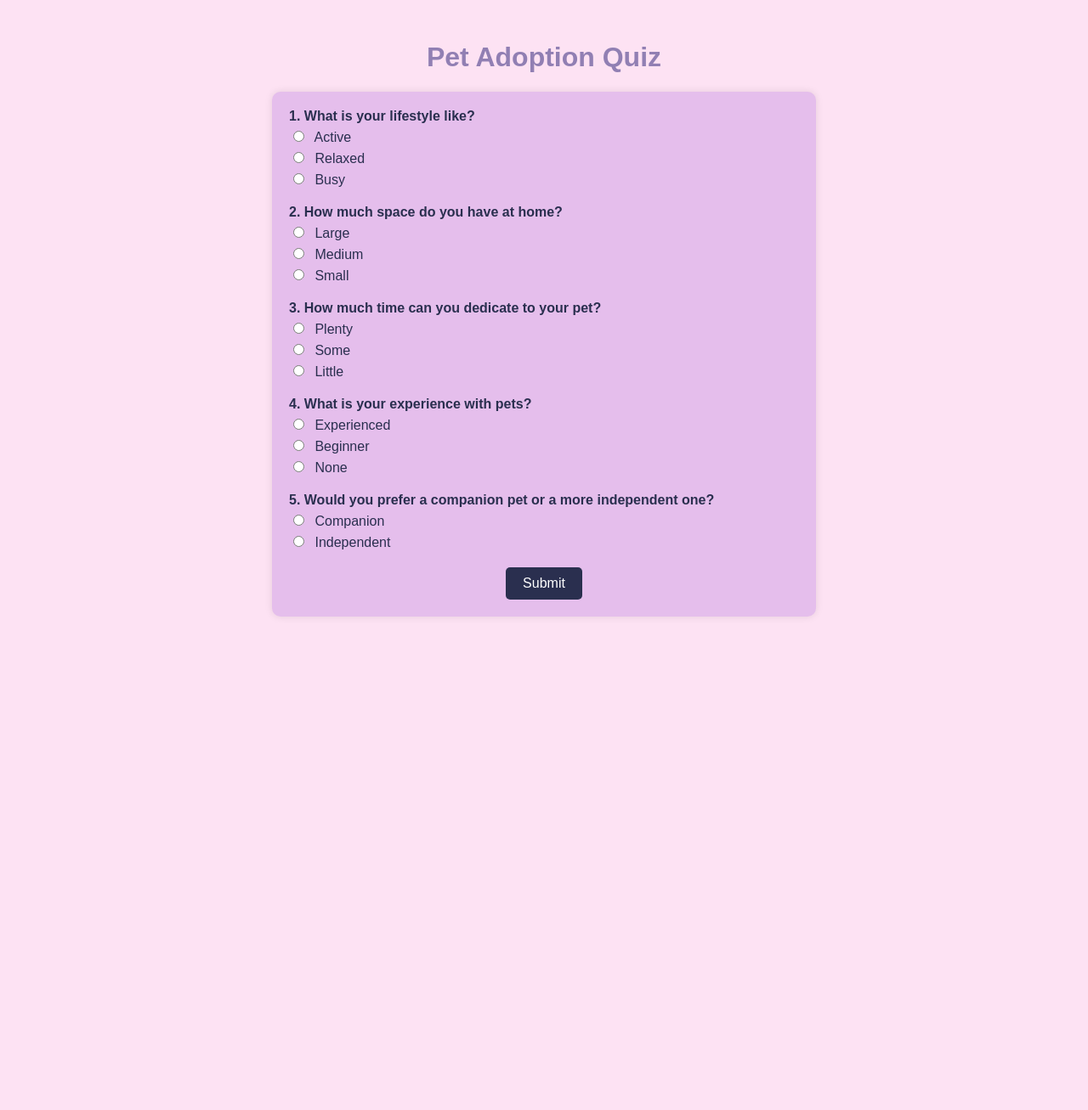
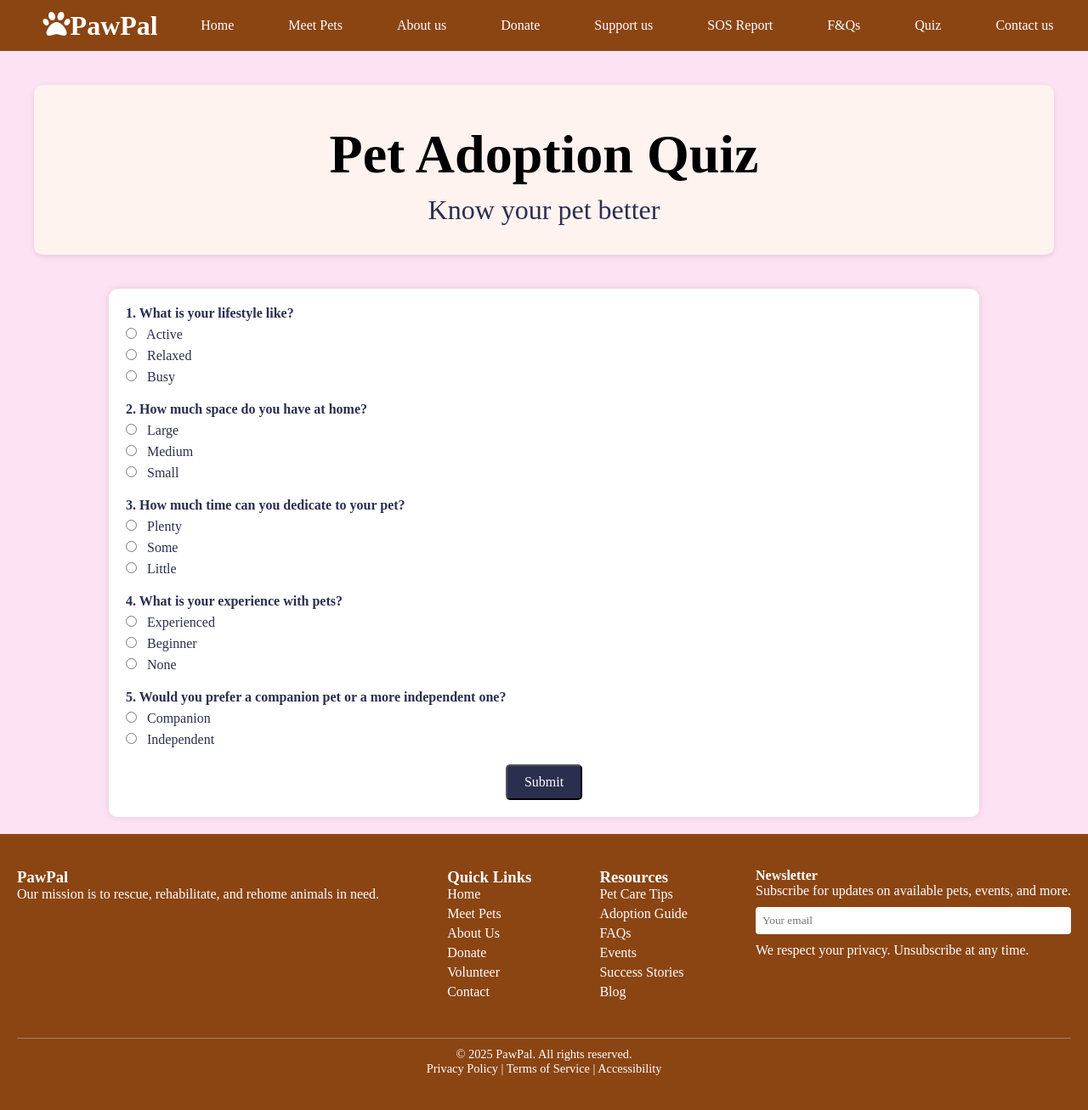
Before and after one commit to ArcheeSinha/PawPal, a Flask app: page /quiz in a window 1280 px wide. Shown: the whole page at 85% size. Before the commit the page ends 726 px from the top, so only its background shows below. Run offline with Flask 3, Linux system fonts and the light colour scheme.

Commit message:
Quiz page updated

```diff
--- a/Backend/SOS Backend/static/css/quiz.css
+++ b/Backend/SOS Backend/static/css/quiz.css
@@ -1,22 +1,83 @@
+/*--index.html--*/
+*{
+    margin: 0px;
+    padding: 0px;
+    box-sizing: border-box;
+    font-family: 'Times New Roman', Times, serif;
+    text-decoration: none;
+    scroll-behavior: smooth;
+    list-style: none;/*To remove the dots from the top of screen*/
+}
+
+.fa-paw{
+    font-size: 2rem;
+}
+
+.logo{
+    display: flex;
+    justify-content: flex-start;
+    padding: 10px 10px;
+}
+
+.header{
+    height: 60px;
+    display: flex;
+    justify-content: space-evenly;
+    align-items: center;
+    background-color: rgb(139, 69, 19);
+    color: white;
+}
+
+.nav-links{
+    display: flex;
+    justify-content: flex-start;
+    gap: 4rem;
+}
+
+li a{
+    color: white;
+}
+
+.site-title{
+    color: white;
+}
+
+
 body {
     font-family: Arial, sans-serif;
     background-color: #FDE2F3;
     color: #2A2F4F;
-    padding: 20px;
 }
 
-h1 {
+.heading h1 {
+    padding: 10px;
     text-align: center;
-    color: #917FB3;
+    color: Black;
+    font-size: 4rem;
+}
+
+.heading {
+    height: 25vh;
+    display: flex;
+    flex-direction: column;
+    justify-content: center;
+    align-items: center;
+    background-color: #fff3f0;
+    text-align: center;
+    font-size: 2rem;
+    border-radius: 10px;
+    margin: 40px;
+    box-shadow: 0 2px 6px rgba(0,0,0,0.1);
 }
 
 form {
-    max-width: 600px;
+    max-width: 80%;
     margin: 0 auto;
-    background-color: #E5BEEC;
+    background-color: white;
     padding: 20px;
     border-radius: 10px;
     box-shadow: 0 0 10px rgba(0, 0, 0, 0.1);
+
 }
 
 .question {
@@ -35,9 +96,8 @@ input[type="radio"] {
 button {
     background-color: #2A2F4F;
     color: white;
-    border: none;
     padding: 10px 20px;
-    font-size: 16px;
+    font-size: 1rem;
     border-radius: 5px;
     cursor: pointer;
     display: block;
@@ -45,5 +105,45 @@ button {
 }
 
 button:hover {
-    background-color: #917FB3;
+    background-color: white;
+    color: #2A2F4F;
 }
+
+.footer {
+    background-color: #8b4513;
+    color: white;
+    padding: 40px 20px;
+    display: flex;
+    flex-wrap: wrap;
+    justify-content: space-between;
+    gap: 20px;
+    margin-top: 20px;
+}
+
+.footer ul li {
+    margin-bottom: 5px;
+}
+.footer ul li a {
+    color: white;
+}
+
+  .footer-newsletter input[type="email"] {
+    padding: 8px;
+    width: 100%;
+    margin: 10px 0;
+    border-radius: 4px;
+    border: none;
+}
+
+.footer-bottom {
+    width: 100%;
+    text-align: center;
+    margin-top: 20px;
+    border-top: 1px solid rgba(255, 255, 255, 0.3);
+    padding-top: 10px;
+    font-size: 0.9rem;
+}
+
+.footer-bottom a{
+    color: white;
+}
--- a/Backend/SOS Backend/templates/quiz.html
+++ b/Backend/SOS Backend/templates/quiz.html
@@ -4,15 +4,37 @@
     <meta charset="UTF-8">
     <meta name="viewport" content="width=device-width, initial-scale=1.0">
     <title>Pet Adoption Quiz</title>
-    <link rel="stylesheet" href="{{ url_for('static', filename='css/quiz.css') }}">
+    <!-- <link rel="stylesheet" href="{{ url_for('static', filename='css/quiz.css') }}"> -->
+     <link rel="stylesheet" href="quiz.css">
 
     <link rel="stylesheet" href="https://cdnjs.cloudflare.com/ajax/libs/font-awesome/6.7.2/css/all.min.css" integrity="sha512-Evv84Mr4kqVGRNSgIGL/F/aIDqQb7xQ2vcrdIwxfjThSH8CSR7PBEakCr51Ck+w+/U6swU2Im1vVX0SVk9ABhg==" crossorigin="anonymous" referrerpolicy="no-referrer" />
 
 
 </head>
 <body>
-
+    <header class="header">
+        <div class="logo">
+          <i class="fa-solid fa-paw"></i>
+          <h1 class="site-title">PawPal</h1>
+        </div>
+        <div>
+          <ul class="nav-links">
+            <li><a href="index.html">Home</a></li>
+            <li><a href="meet-pets.html">Meet Pets</a></li>
+            <li><a href="about.html">About us</a></li>
+            <li><a href="donate.html">Donate</a></li>
+            <li><a href="support.html">Support us</a></li>
+            <li><a href="sos-report.html">SOS Report</a></li>
+            <li><a href="faq.html">F&Qs</a></li>
+            <li><a href="quiz.html">Quiz</a></li>
+            <li><a href="contact.html">Contact us</a></li>
+          </ul>
+        </div>
+      </header>
+      <div class="heading">
     <h1>Pet Adoption Quiz</h1>
+    <p>Know your pet better</p>
+    </div>
 
     <!-- Form updated to send data using POST to the /quiz endpoint -->
     <form id="quizForm" method="POST" action="/quiz">
@@ -53,5 +75,43 @@
         <button type="submit">Submit</button>
     </form>
 
+    <footer class="footer">
+        <div class="footer-about">
+          <h3>PawPal</h3>
+          <p>Our mission is to rescue, rehabilitate, and rehome animals in need.</p>
+        </div>
+        <div class="footer-links">
+          <h3>Quick Links</h3>
+          <ul>
+            <li><a href="index.html">Home</a></li>
+            <li><a href="meet-pets.html">Meet Pets</a></li>
+            <li><a href="about.html">About Us</a></li>
+            <li><a href="donate.html">Donate</a></li>
+            <li><a href="support/volunteer.html">Volunteer</a></li>
+            <li><a href="contact.html">Contact</a></li>
+          </ul>
+        </div>
+        <div class="footer-resources">
+          <h3>Resources</h3>
+          <ul>
+            <li><a href="#">Pet Care Tips</a></li>
+            <li><a href="#">Adoption Guide</a></li>
+            <li><a href="faq.html">FAQs</a></li>
+            <li><a href="#">Events</a></li>
+            <li><a href="#">Success Stories</a></li>
+            <li><a href="#">Blog</a></li>
+          </ul>
+        </div>
+        <div class="footer-newsletter">
+          <h4>Newsletter</h4>
+          <p>Subscribe for updates on available pets, events, and more.</p>
+          <input type="email" placeholder="Your email">
+          <p>We respect your privacy. Unsubscribe at any time.</p>
+        </div>
+        <div class="footer-bottom">
+          <p>&copy; 2025 PawPal. All rights reserved.</p>
+          <a href="#">Privacy Policy</a> | <a href="#">Terms of Service</a> | <a href="#">Accessibility</a>
+        </div>
+      </footer>
 </body>
 </html>
```
